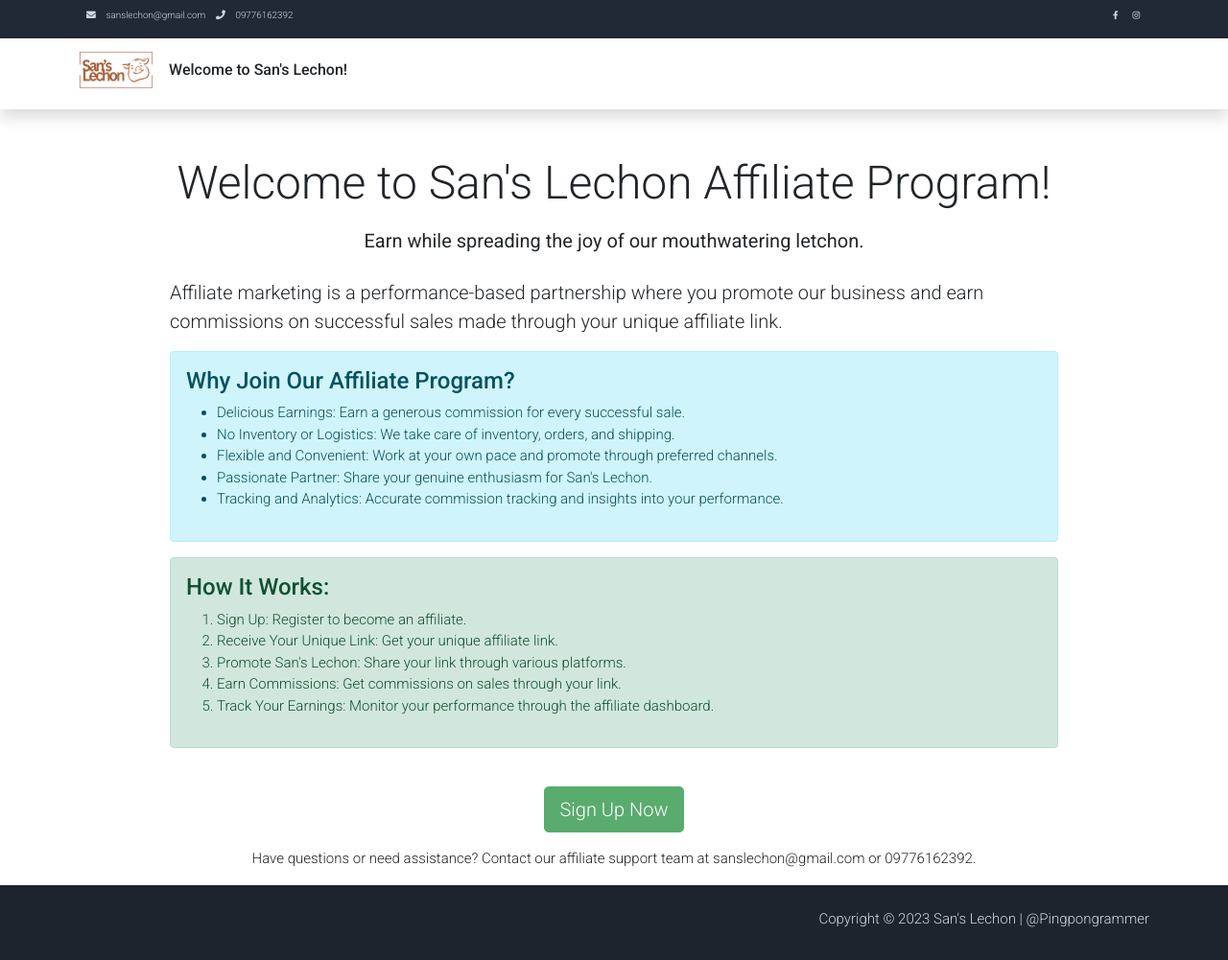
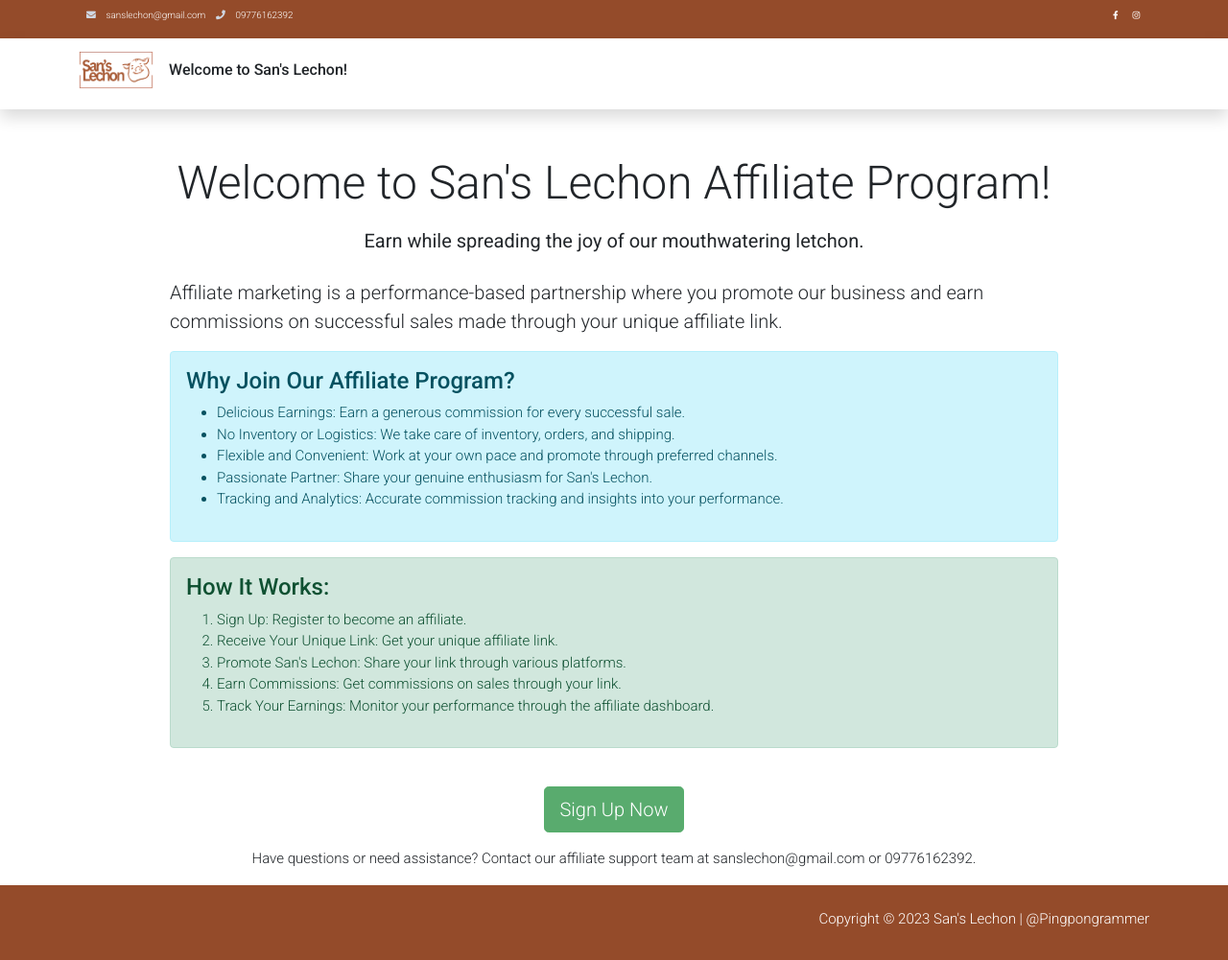
Before and after one commit to pingpongrammer/SansLechon, a Laravel app: page /affiliatee in a window 1280 px wide. Shown: the whole page at 96% size. Run offline with Laravel 9, Linux system fonts and the light colour scheme; data that the repository does not hold is empty; some libraries are stand-ins or nearby versions.

Commit message:
modify the page view

```diff
--- a/app/Models/PageView.php
+++ b/app/Models/PageView.php
@@ -10,8 +10,8 @@ class PageView extends Model
     use HasFactory;
 
     protected $fillable = [
-        'page_name',
-        'ip_address',
+        'username',
+        'views',
         'referral_code',
     ];
 }
--- a/resources/views/layout/affiliatePartner-header-footer.blade.php
+++ b/resources/views/layout/affiliatePartner-header-footer.blade.php
@@ -18,7 +18,8 @@
     <!-- Load fonts style after rendering the layout styles -->
     <link rel="stylesheet" href="https://fonts.googleapis.com/css2?family=Roboto:wght@100;200;300;400;500;700;900&display=swap">
     <link rel="stylesheet" href="/assets/css/fontawesome.min.css">
-
+    <link rel="stylesheet" href="/assets/css/user-dashboard.css">
+    <link rel="stylesheet" href="/assets/css/order.css">
        <!-- Slick -->
        <link rel="stylesheet" type="text/css" href="/assets/css/slick.min.css">
        <link rel="stylesheet" type="text/css" href="/assets/css/slick-theme.css">
@@ -40,18 +41,18 @@ https://templatemo.com/tm-559-zay-shop
 
 <body>
     <!-- Start Top Nav -->
-    <nav class="navbar navbar-expand-lg bg-dark navbar-light d-none d-lg-block" id="templatemo_nav_top">
+    <nav class="navbar navbar-expand-lg bg-brown navbar-light d-none d-lg-block" id="templatemo_nav_top">
         <div class="container text-light">
             <div class="w-100 d-flex justify-content-between">
                 <div>
                     <i class="fa fa-envelope mx-2"></i>
-                    <a class="navbar-sm-brand text-light text-decoration-none">sanslechon@gmail.com</a>
+                    <a class="navbar-sm-brand text-white text-decoration-none">sanslechon@gmail.com</a>
                     <i class="fa fa-phone mx-2"></i>
-                    <a class="navbar-sm-brand text-light text-decoration-none">09776162392</a>
+                    <a class="navbar-sm-brand text-white text-decoration-none">09776162392</a>
                 </div>
                 <div>
-                    <a class="text-light" href="https://www.facebook.com/profile.php?id=100092437762406" target="_blank" rel="sponsored"><i class="fab fa-facebook-f fa-sm fa-fw me-2"></i></a>
-                    <a class="text-light" href="#" ><i class="fab fa-instagram fa-sm fa-fw me-2"></i></a>
+                    <a class="text-white" href="https://www.facebook.com/profile.php?id=100092437762406" target="_blank" rel="sponsored"><i class="fab fa-facebook-f fa-sm fa-fw me-2"></i></a>
+                    <a class="text-white" href="#" ><i class="fab fa-instagram fa-sm fa-fw me-2"></i></a>
                     {{-- <a class="text-light" href="https://twitter.com/" target="_blank"><i class="fab fa-twitter fa-sm fa-fw me-2"></i></a> --}}
                 </div>
             </div>
@@ -83,14 +84,14 @@ https://templatemo.com/tm-559-zay-shop
 
 
     <!-- Start Footer -->
-    <footer class="bg-dark" id="tempaltemo_footer">
+    <footer class="bg-brown" id="tempaltemo_footer">
 
 
-        <div class="w-100 bg-black py-3">
+        <div class="w-100 bg-brown py-3">
             <div class="container">
                 <div class="row pt-2">
                     <div class="col-12">
-                        <p class="text-right text-light">
+                        <p class="text-right text-white">
                             Copyright &copy; 2023 San's Lechon
                             | @Pingpongrammer
                         </p>
```
Also changed, not shown: app/Http/Controllers/AccountController.php (+15 -7 lines), app/Http/Controllers/AffiliateController.php (+3 -7 lines), database/migrations/2023_09_19_074300_create_page_views_table.php.
